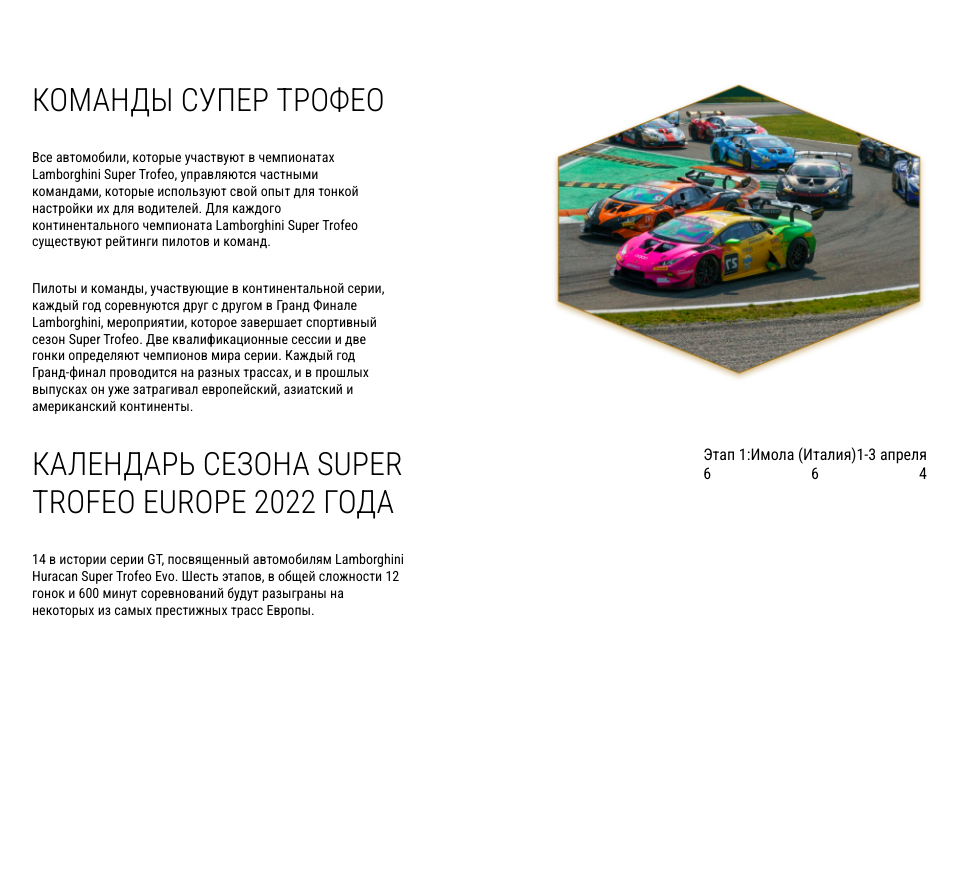
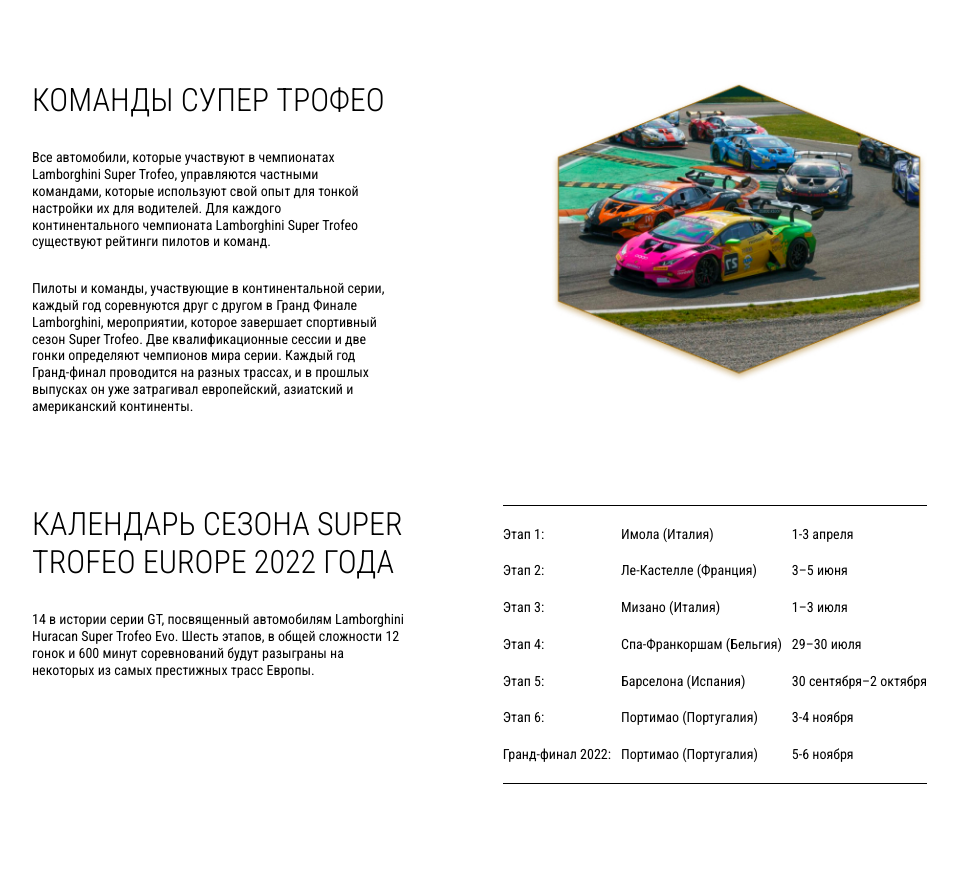
Before and after one commit to motociklist/git, a plain HTML site: page index.html in a window 1280 px wide. Shown: the part 1561-2448 px from the top of the page, without its empty margins (160-1118 px from the left). Before the commit the page ends 2245 px from the top, so only its background shows below. Drawn offline with Linux system fonts and the light colour scheme.

Commit message:
fix: info

```diff
--- a/css/style.css
+++ b/css/style.css
@@ -184,9 +184,8 @@ ul {
 .info-item-Calender{
   display: flex;
   justify-content: space-between;
-}
-.Calender-item-left{
-  width: 438px;
+  padding-top: 60px;
+  padding-bottom: 100px;
 }
 .Calender-title{
   max-width: 438px;
@@ -200,7 +199,19 @@ ul {
   max-width: 377px;
   font-size: 14px;
 }
-.ul-inner{
-  display: flex;
+.Calender-item-right{
+  border-top: 1px solid black;
+  border-bottom: 1px solid black;
+}
+.Calender-ol{
+   display: flex;
   justify-content: space-between;
+  padding: 10px 0;
+  font-size: 14px;
 }
+.ul-inner li{
+  padding: 10px 10px 10px 0;
+}
+.ul-inner-end li{
+  padding: 10px 0;
+}
--- a/index.html
+++ b/index.html
@@ -106,61 +106,37 @@
           </div>
           <div class="Calender-item-right">
             <ul class="Calender-ol">
-              <li class="li-Calender
-              ">
+              <li>
                 <ul class="ul-inner">
                   <li>Этап 1:</li>
-                  <li>Имола (Италия)</li>
-                  <li>1-3 апреля</li>
+                  <li>Этап 2:</li>
+                  <li>Этап 3:</li>
+                  <li>Этап 4:</li>
+                  <li>Этап 5:</li>
+                  <li>Этап 6:</li>
+                  <li>Гранд-финал 2022:</li>
                 </ul>
               </li>
-
-              <li class="li-Calender
-              ">
+              <li>
                 <ul class="ul-inner">
-                  <li>6</li>
-                  <li>6</li>
-                  <li>4</li>
+                  <li>Имола (Италия)</li>
+                  <li>Ле-Кастелле (Франция)</li>
+                  <li>Мизано (Италия)</li>
+                  <li>Спа-Франкоршам (Бельгия)</li>
+                  <li>Барселона (Испания)</li>
+                  <li>Портимао (Португалия)</li>
+                  <li>Портимао (Португалия)</li>
                 </ul>
               </li>
-              <li class="li-Calender
-              ">
-                <ul>
-                  <li></li>
-                  <li></li>
-                  <li></li>
-                </ul>
-              </li>
-              <li class="li-Calender
-              ">
-                <ul>
-                  <li></li>
-                  <li></li>
-                  <li></li>
-                </ul>
-              </li>
-              <li class="li-Calender
-              ">
-                <ul>
-                  <li></li>
-                  <li></li>
-                  <li></li>
-                </ul>
-              </li>
-              <li class="li-Calender
-              ">
-                <ul>
-                  <li></li>
-                  <li></li>
-                  <li></li>
-                </ul>
-              </li>
-              <li class="li-Calender
-              ">
-                <ul>
-                  <li></li>
-                  <li></li>
-                  <li></li>
+              <li>
+                <ul class="ul-inner-end">
+                  <li>1-3 апреля</li>
+                  <li>3–5 июня</li>
+                  <li>1–3 июля</li>
+                  <li>29–30 июля</li>
+                  <li>30 сентября–2 октября</li>
+                  <li>3-4 ноября</li>
+                  <li>5-6 ноября</li>
                 </ul>
               </li>
             </ul>
```
